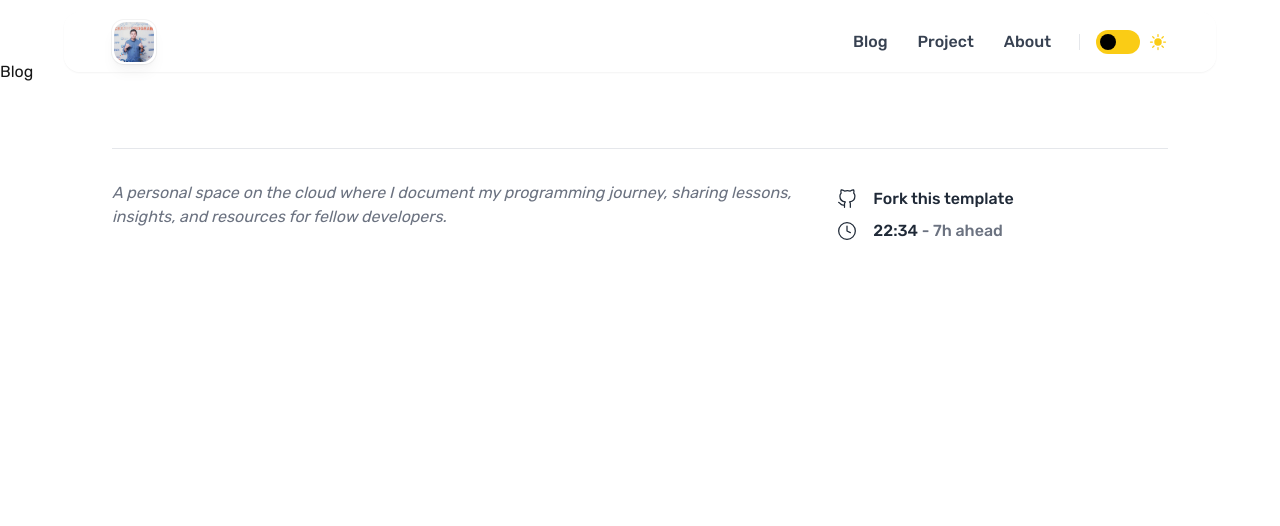
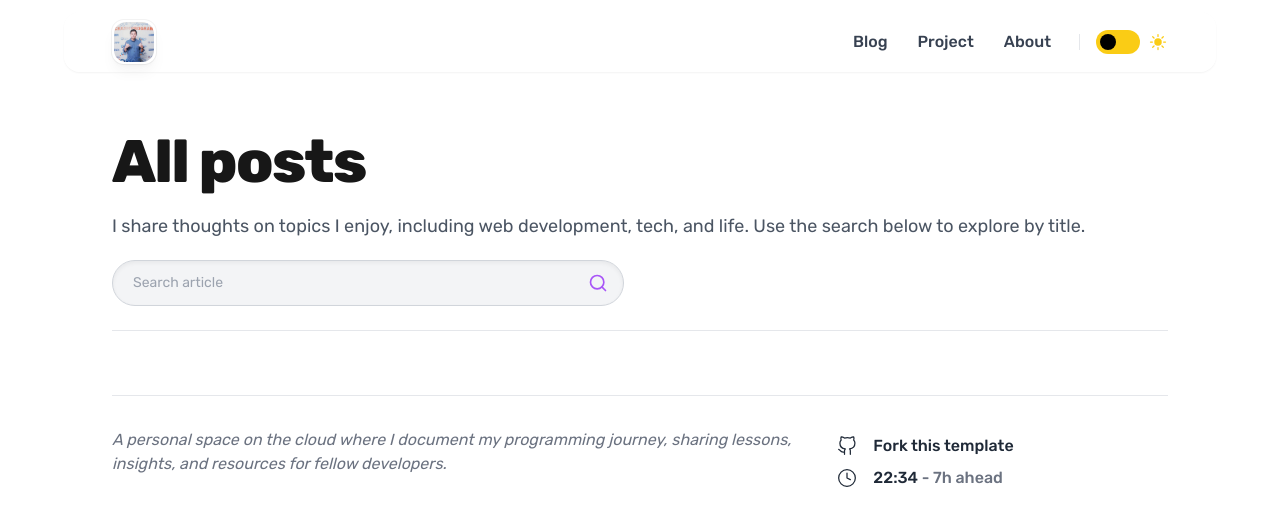
Before and after one commit to kurnhyalcantara/kurnhy.web.id, a Next.js app: page /blogs in a window 1280 px wide. Shown: the top 526 px of the page. Built offline with nearby package versions, Linux system fonts and the light colour scheme.

Commit message:
feat(blog): ✨ init blog page [page-header and search bar]

```diff
--- a/app/blogs/page.tsx
+++ b/app/blogs/page.tsx
@@ -1,3 +1,5 @@
+import { Blog } from '@/components/blog';
+
 export default function Page() {
-  return <div>Blog</div>;
+  return <Blog />;
 }
--- /dev/null
+++ b/components/blog/index.tsx
@@ -0,0 +1,25 @@
+'use client';
+
+import { useState } from 'react';
+import Container from '../ui/container';
+import { PageHeader } from '../ui/page-header';
+import { SearchBar } from '../ui/search-bar';
+
+export function Blog() {
+  const [searchValue, setSearchValue] = useState('');
+  console.log(searchValue);
+  return (
+    <Container className="pt-4 lg:pt-12">
+      <PageHeader
+        title="All posts"
+        description="I share thoughts on topics I enjoy, including web development, tech, and life. Use the search below to explore by title."
+        className="border-b border-gray-200 dark:border-gray-700"
+      >
+        <SearchBar
+          label="Search article"
+          onChange={(e) => setSearchValue(e.target.value)}
+        />
+      </PageHeader>
+    </Container>
+  );
+}
--- /dev/null
+++ b/components/ui/page-header.tsx
@@ -0,0 +1,25 @@
+import clsx from 'clsx';
+
+export function PageHeader({
+  title,
+  description,
+  children,
+  className,
+}: {
+  title: string;
+  description: React.ReactNode;
+  children?: React.ReactNode;
+  className?: string;
+}) {
+  return (
+    <div className={clsx('space-y-2 py-6 md:space-y-5', className)}>
+      <h1 className="text-3xl font-extrabold leading-9 tracking-tight sm:text-4xl sm:leading-10 md:text-6xl md:leading-14">
+        {title}
+      </h1>
+      <div className="text-gray-600 dark:text-gray-400 md:text-lg md:leading-7">
+        {description}
+      </div>
+      {children}
+    </div>
+  );
+}
--- /dev/null
+++ b/components/ui/search-bar.tsx
@@ -0,0 +1,28 @@
+import { ChangeEventHandler } from 'react';
+import { FeatherIcon } from './feather-icon';
+
+export function SearchBar({
+  label,
+  onChange,
+}: {
+  label: string;
+  onChange: ChangeEventHandler<HTMLInputElement>;
+}) {
+  return (
+    <div className="relative max-w-lg">
+      <label>
+        <span className="sr-only">{label}</span>
+        <input
+          aria-label={label}
+          type="text"
+          onChange={onChange}
+          placeholder={label}
+          className="block w-full rounded-full border border-gray-300 bg-gray-100 px-5 py-3 pr-12 text-sm text-gray-900 shadow-inner focus:border-purple-500 focus:ring-2 focus:ring-purple-400 dark:border-gray-700 dark:bg-gray-800 dark:text-gray-100 dark:focus:ring-purple-500"
+        />
+      </label>
+      <div className="absolute right-4 top-1/2 -translate-y-1/2 text-purple-500 dark:text-purple-400">
+        <FeatherIcon icon="search" className="h-5 w-5" />
+      </div>
+    </div>
+  );
+}
```
